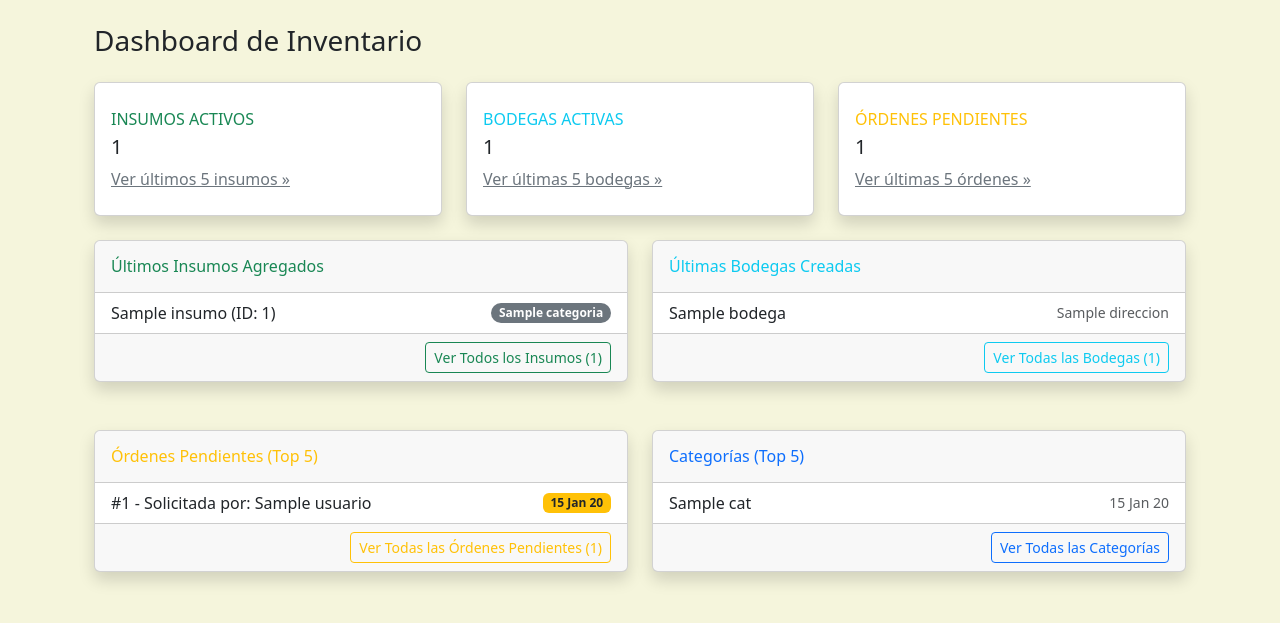
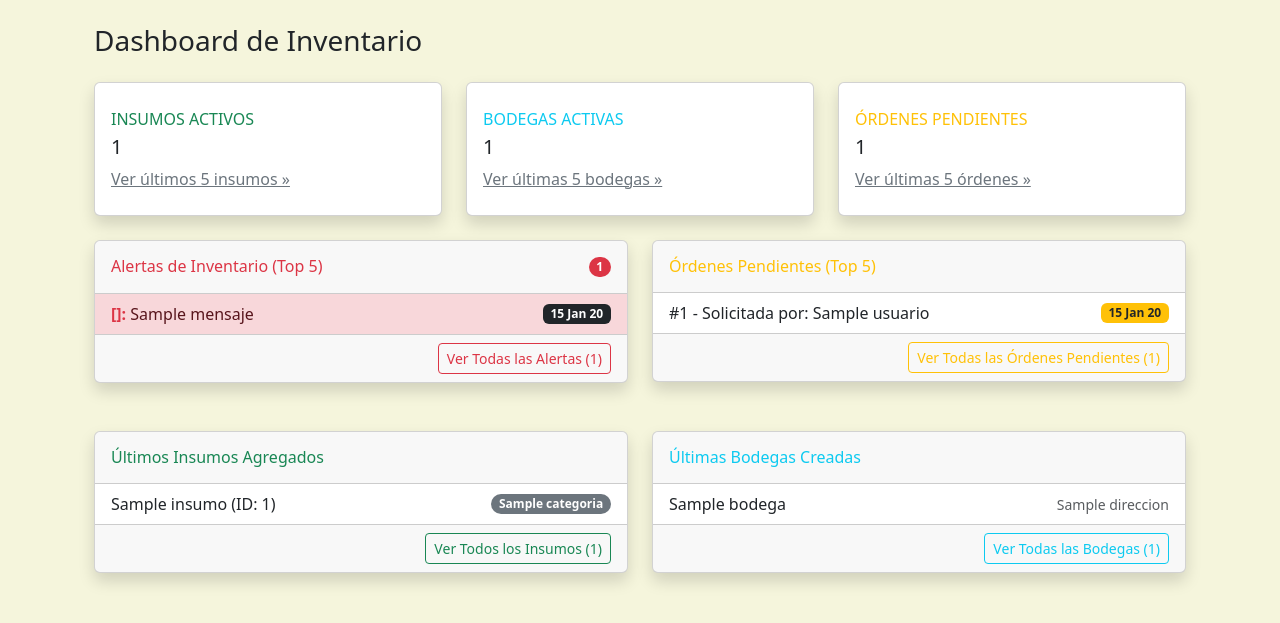
Before and after one commit to Alan-157/SECRETO_HELADERIA_INVENTARIO_AO_IC, a Django app: template heladeria/inventario/templates/dashboard.html in a window 1280 px wide. Shown: the part 66-689 px from the top of the page. Run offline with Django 3.2, Linux system fonts and the light colour scheme; the template is opened without the code that fills it: most values are stand-ins (such as "Sample title", 1, 10 or a date in 2020); some libraries are stand-ins or nearby versions.

Commit message:
agregue las alertas en el dashboard

```diff
--- a/heladeria/inventario/templates/dashboard.html
+++ b/heladeria/inventario/templates/dashboard.html
@@ -79,7 +79,65 @@
 
     <div class="row">
 
-        {# LISTA DE INSUMOS #}
+        {# LISTA DE ALERTAS (NUEVA POSICIÓN 1) #}
+        <div class="col-lg-6 mb-4">
+            <div class="card shadow mb-4">
+                <div class="card-header py-3 d-flex justify-content-between align-items-center"
+                     style="cursor: pointer;"
+                     data-bs-toggle="collapse"
+                     data-bs-target="#alerta-list-collapse"
+                     aria-expanded="true"
+                     aria-controls="alerta-list-collapse">
+                    <h6 class="m-0 font-weight-bold text-danger">
+                        Alertas de Inventario (Top 5)
+                    </h6>
+                    <span class="badge bg-danger rounded-pill">{{ total_alertas }}</span>
+                </div>
+                <div class="card-body p-0 collapse show" id="alerta-list-collapse">
+                    <ul class="list-group list-group-flush">
+                        {% for alerta in top_alertas %}
+                            <li class="list-group-item d-flex justify-content-between align-items-center list-group-item-danger">
+                                <span class="text-xs">
+                                    <strong class="text-danger">{{ alerta.tipo|default:"Alerta"|truncatechars:15 }}:</strong> {{ alerta.mensaje|truncatechars:40 }}
+                                </span>
+                                <span class="badge bg-dark">{{ alerta.fecha|date:"d M y" }}</span>
+                            </li>
+                        {% empty %}
+                            <li class="list-group-item text-muted">No hay alertas activas.</li>
+                        {% endfor %}
+                    </ul>
+                    <div class="card-footer text-end">
+                        <a href="{% url 'inventario:listar_alertas' %}" class="btn btn-sm btn-outline-danger">Ver Todas las Alertas ({{ total_alertas }})</a>
+                    </div>
+                </div>
+            </div>
+        </div>
+
+        {# LISTA DE ÓRDENES PENDIENTES (POSICIÓN 2 - Mantenida) #}
+        <div class="col-lg-6 mb-4">
+            <div class="card shadow mb-4">
+                <div class="card-header py-3">
+                    <h6 class="m-0 font-weight-bold text-warning">Órdenes Pendientes (Top 5)</h6>
+                </div>
+                <div class="card-body p-0 collapse show" id="orden-list-collapse">
+                    <ul class="list-group list-group-flush">
+                        {% for orden in top_ordenes %}
+                            <li class="list-group-item d-flex justify-content-between align-items-center">
+                                <span>#{{ orden.id }} - Solicitada por: {{ orden.usuario.name }}</span>
+                                <span class="badge bg-warning text-dark">{{ orden.fecha|date:"d M y" }}</span>
+                            </li>
+                        {% empty %}
+                            <li class="list-group-item text-muted">No hay órdenes pendientes recientes.</li>
+                        {% endfor %}
+                    </ul>
+                    <div class="card-footer text-end">
+                        <a href="{% url 'inventario:listar_ordenes' %}?estado=PENDIENTE" class="btn btn-sm btn-outline-warning">Ver Todas las Órdenes Pendientes ({{ ordenes_pendientes_count }})</a>
+                    </div>
+                </div>
+            </div>
+        </div>
+
+        {# LISTA DE INSUMOS (NUEVA POSICIÓN 3) #}
         <div class="col-lg-6 mb-4">
             <div class="card shadow mb-4">
                 <div class="card-header py-3">
@@ -103,7 +161,7 @@
             </div>
         </div>
 
-        {# LISTA DE BODEGAS #}
+        {# LISTA DE BODEGAS (POSICIÓN 4 - Mantenida) #}
         <div class="col-lg-6 mb-4">
             <div class="card shadow mb-4">
                 <div class="card-header py-3">
@@ -127,54 +185,6 @@
             </div>
         </div>
 
-        {# LISTA DE ÓRDENES PENDIENTES #}
-        <div class="col-lg-6 mb-4">
-            <div class="card shadow mb-4">
-                <div class="card-header py-3">
-                    <h6 class="m-0 font-weight-bold text-warning">Órdenes Pendientes (Top 5)</h6>
-                </div>
-                <div class="card-body p-0 collapse show" id="orden-list-collapse">
-                    <ul class="list-group list-group-flush">
-                        {% for orden in top_ordenes %}
-                            <li class="list-group-item d-flex justify-content-between align-items-center">
-                                <span>#{{ orden.id }} - Solicitada por: {{ orden.usuario.name }}</span>
-                                <span class="badge bg-warning text-dark">{{ orden.fecha|date:"d M y" }}</span>
-                            </li>
-                        {% empty %}
-                            <li class="list-group-item text-muted">No hay órdenes pendientes recientes.</li>
-                        {% endfor %}
-                    </ul>
-                    <div class="card-footer text-end">
-                        <a href="{% url 'inventario:listar_ordenes' %}?estado=PENDIENTE" class="btn btn-sm btn-outline-warning">Ver Todas las Órdenes Pendientes ({{ ordenes_pendientes_count }})</a>
-                    </div>
-                </div>
-            </div>
-        </div>
-
-        {# LISTA DE CATEGORÍAS (Mantenida) #}
-        <div class="col-lg-6 mb-4">
-            <div class="card shadow mb-4">
-                <div class="card-header py-3">
-                    <h6 class="m-0 font-weight-bold text-primary">Categorías (Top 5)</h6>
-                </div>
-                <div class="card-body p-0">
-                    <ul class="list-group list-group-flush">
-                        {% for cat in categorias %}
-                            <li class="list-group-item d-flex justify-content-between align-items-center">
-                                <span>{{ cat.nombre }}</span>
-                                <span class="text-muted small">{{ cat.created_at|date:"d M y" }}</span>
-                            </li>
-                        {% empty %}
-                            <li class="list-group-item text-muted">No hay categorías.</li>
-                        {% endfor %}
-                    </ul>
-                    <div class="card-footer text-end">
-                        <a href="{% url 'inventario:listar_categorias' %}" class="btn btn-sm btn-outline-primary">Ver Todas las Categorías</a>
-                    </div>
-                </div>
-            </div>
-        </div>
-
     </div>
 </div>
 {% endblock content %}
--- a/heladeria/inventario/urls.py
+++ b/heladeria/inventario/urls.py
@@ -13,6 +13,7 @@ urlpatterns = [
     path('ajax/crear_unidad/', views.crear_unidad_medida_ajax, name='crear_unidad_medida_ajax'),
     path('ajax/editar_unidad/<int:pk>/', views.editar_unidad_medida_ajax, name='editar_unidad_medida_ajax'),
     path('ajax/eliminar_unidad/<int:pk>/', views.eliminar_unidad_medida_ajax, name='eliminar_unidad_medida_ajax'),
+    path('alertas/', views.listar_alertas, name='listar_alertas'),
     # --- Listados Varios ---
     path('movimientos/', views.listar_movimientos, name='listar_movimientos'),
     path('ordenes/', views.listar_ordenes, name='listar_ordenes'),
```
Also changed, not shown: heladeria/api/urls.py (added, +15 -0 lines), heladeria/inventario/views.py (+43 -4 lines), heladeria/media/users/admin_rHkE9R7.jpg (added), heladeria/media/users/bodeguero_vcy7Y05.jpg (added), heladeria/media/users/encargado_8vbkFYm.jpg (added).
